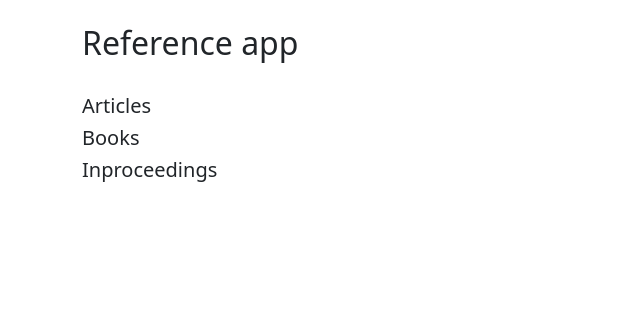
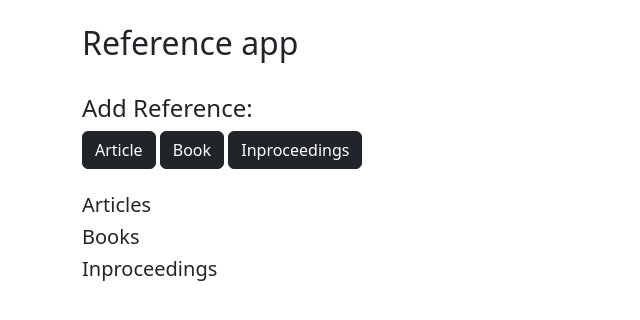
Before and after one commit to matimove/miniprojekti, a Flask app: template src/templates/index.html in a window 1280 px wide. Shown: the part 56-376 px from the top of the page, without its empty margins (0-640 px from the left). Run offline with Flask 3, Linux system fonts and the light colour scheme; the template is opened without the code that fills it, so the values that code supplies are empty.

Commit message:
uncomment buttons

```diff
--- a/src/templates/index.html
+++ b/src/templates/index.html
@@ -22,12 +22,12 @@ Reference app
   {% endif %}
 {% endwith %}
 
-<!-- <h4>Add Reference:</h4> -->
-<!-- <div> -->
-<!--   <a href="/add-article" class="btn btn-dark">Article</a> -->
-<!--   <a href="/add-book" class="btn btn-dark">Book</a> -->
-<!--   <a href="/add-inproceedings" class="btn btn-dark">Inproceedings</a> -->
-<!-- </div> </br> -->
+<h4>Add Reference:</h4>
+<div>
+  <a href="/add-article" class="btn btn-dark">Article</a>
+  <a href="/add-book" class="btn btn-dark">Book</a>
+  <a href="/add-inproceedings" class="btn btn-dark">Inproceedings</a>
+</div> </br>
 
 <h5>Articles</h5>
 
```
